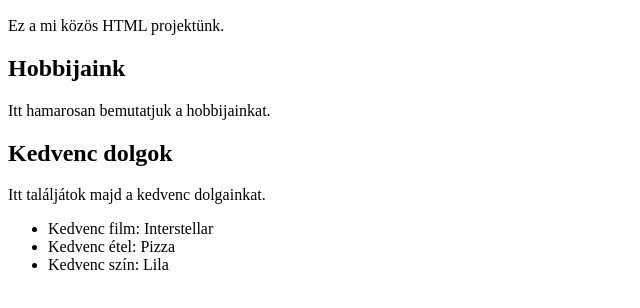
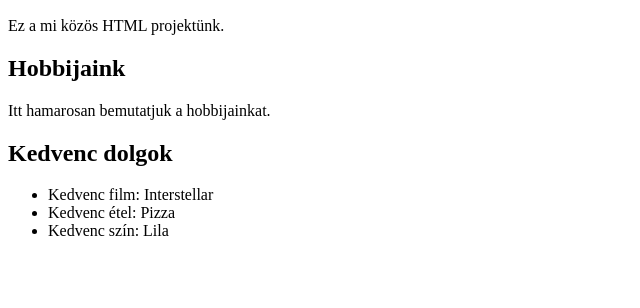
Before and after one commit to mafafwtt/Lengyel-d-m-Ambrus-d-m-Daka-Kolos, a plain HTML site: page index.html in a window 1280 px wide. Shown: the part 110-418 px from the top of the page, without its empty margins (0-640 px from the left). Drawn offline with Linux system fonts and the light colour scheme.

Commit message:
I. Fejlesztés kijavítása
- Kedvencek: Bekezdés kitörölve!

```diff
--- a/index.html
+++ b/index.html
@@ -13,7 +13,6 @@
     <h2>Hobbijaink</h2>
         <p>Itt hamarosan bemutatjuk a hobbijainkat.</p>
     <h2>Kedvenc dolgok</h2>
-        <p>Itt találjátok majd a kedvenc dolgainkat.</p>
         <ul>
             <li>Kedvenc film: Interstellar</li>
             <li>Kedvenc étel: Pizza</li>
```
